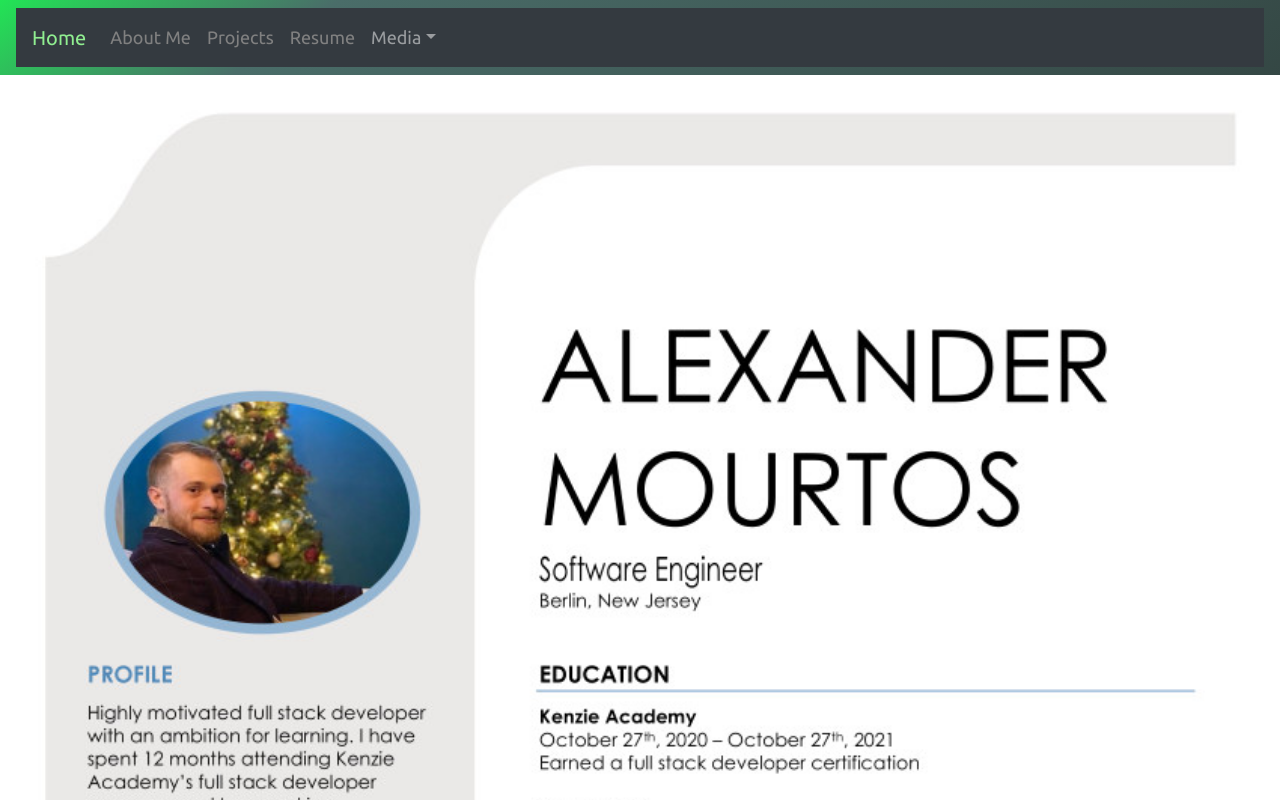
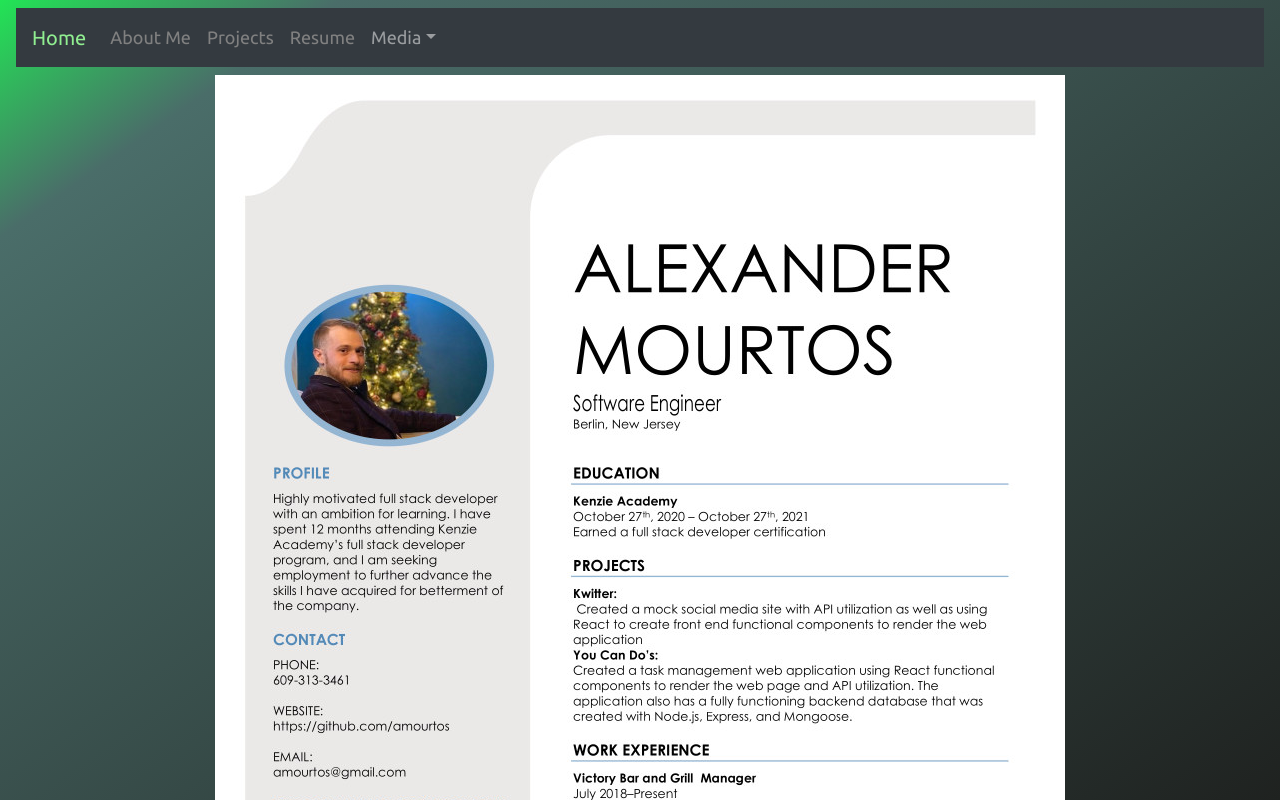
Before and after one commit to amourtos/portfolio-site, a React (Create React App) app: page /#/resume in a window 1280 px wide. Shown: the top 800 px of the page. Built offline with nearby package versions, Linux system fonts and the light colour scheme.

Commit message:
resized resume for mobile friendly

```diff
--- a/src/components/Resume/Resume.css
+++ b/src/components/Resume/Resume.css
@@ -8,5 +8,5 @@
   display: flex;
   justify-content: center;
   align-items: center;
-  min-width: 100%;
+  min-width: 60%;
 }
```
